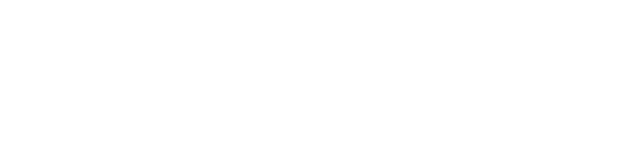
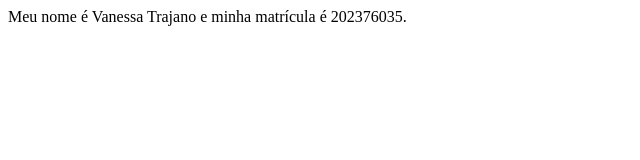
Before and after one commit to ufjf-dcc202/ufjf-dcc202-2023-3-a-atv2-VanessaTrajano, a plain HTML site: page index.html in a window 1280 px wide. Shown: the whole page, without its empty margins (0-640 px from the left). Drawn offline with Linux system fonts and the light colour scheme.

Commit message:
adiciona conteudo inicial

```diff
--- a/index.html
+++ b/index.html
@@ -3,9 +3,9 @@
 <head>
     <meta charset="UTF-8">
     <meta name="viewport" content="width=device-width, initial-scale=1.0">
-    <title>Document</title>
+    <title>dcc202 Atividade</title>
 </head>
 <body>
-
+    Meu nome é Vanessa Trajano e minha matrícula é 202376035.
 </body>
 </html>
```
